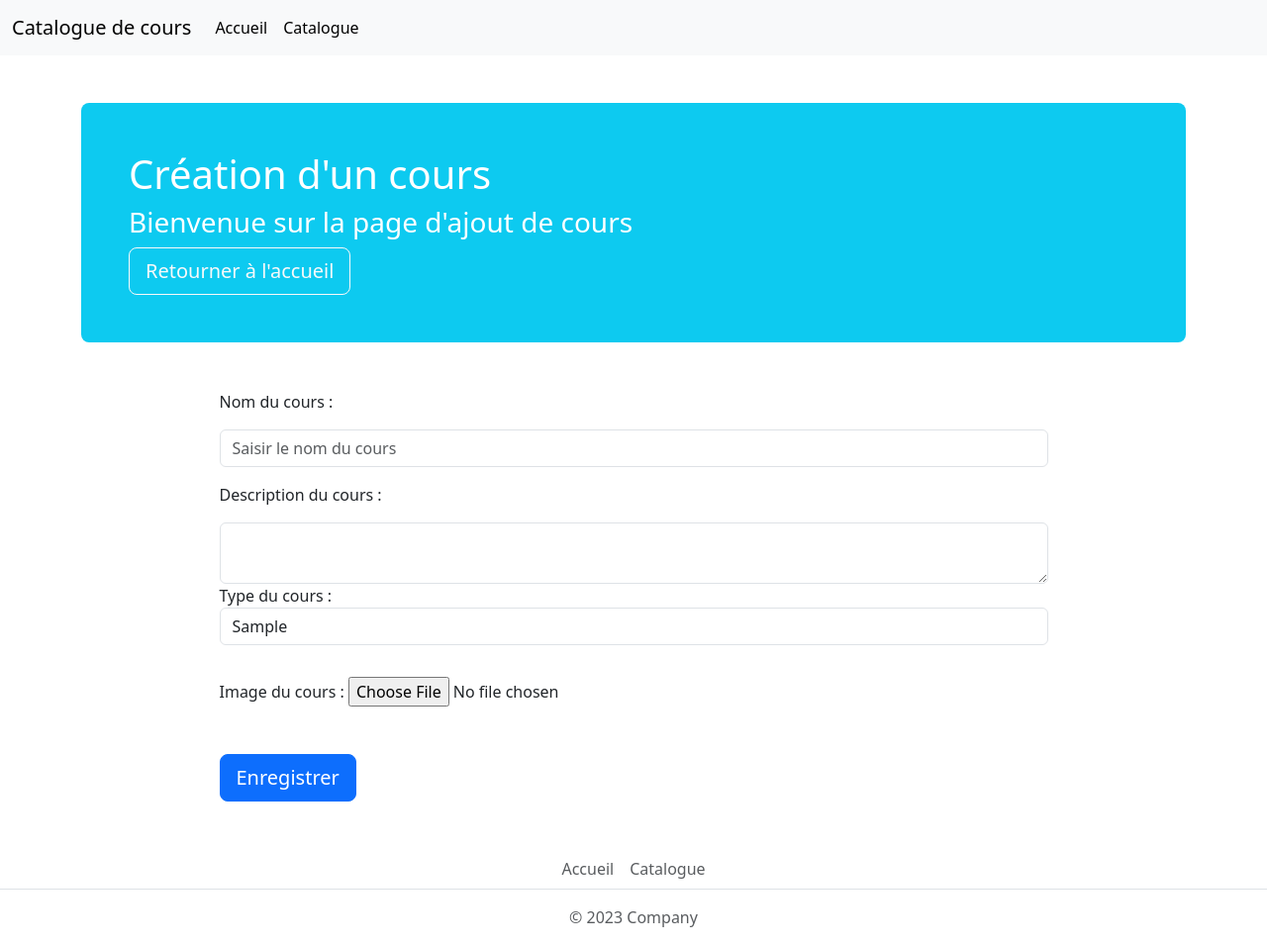
After one commit to Yves62/cours-cesi-php-sql, a PHP site: page /ajout-cours.php in a window 1280 px wide. The commit adds this page. Shown: the whole page at 99% size. Run offline with PHP 8.4, Linux system fonts and the light colour scheme; tables that the repository leaves empty or names only in its code hold one stand-in row (values such as "Sample post"); data that the repository does not hold is empty.

Commit message:
feat: added add cours feature

```diff
--- /dev/null
+++ b/ajout-cours.php
@@ -0,0 +1,69 @@
+<?php
+$title = "AJout d'un cours";
+
+include 'partials/header.php';
+require 'request/catalogue.dao.php';
+
+$types = getTypes();
+?>
+
+<?php
+// AJOUT
+if (isset($_POST['libelle'], $_POST['description'], $_POST['idType'])) {
+    $success = addCours($_POST['libelle'], $_POST['description'], $_POST['idType'], "php.jpg");
+    if ($success) { ?>
+        <div class="container-md">
+            <div class="alert alert-success alert-dismissible fade show" role="alert">
+                <p>L'ajout s'est bien déroulée</p>
+                <button type="button" class="btn-close" data-bs-dismiss="alert" aria-label="Close"></button>
+            </div>
+        </div>
+    <?php } else { ?>
+        <div class="container-md">
+            <div class="alert alert-warning alert-dismissible fade show" role="alert">
+                <p>L'ajout ne s'est pas bien déroulée</p>
+                <button type="button" class="btn-close" data-bs-dismiss="alert" aria-label="Close"></button>
+            </div>
+        </div>
+<?php  }
+}
+?>
+
+<div class="container-md mt-5">
+    <div class="h-100 p-5 text-bg-info text-white rounded-3">
+        <h1>Création d'un cours</h1>
+        <p class="h3">Bienvenue sur la page d'ajout de cours</p>
+        <a class="btn btn-outline-light btn-lg" href="index.php">Retourner à l'accueil</a>
+    </div>
+    <div class="mt-5 w-75 mx-auto">
+        <form action="" method="POST" enctype="multipart/form-data">
+            <div class="form-group">
+                <label for="libelle">Nom du cours : </label>
+                <input class="form-control mt-3" type="text" name="libelle" id="libelle" placeholder="Saisir le nom du cours">
+            </div>
+            <div class="form-group mt-3">
+                <label for="description">Description du cours : </label>
+                <textarea class="form-control mt-3" name="description" id="description"></textarea>
+            </div>
+            <div class="form-group">
+                <label for="idType">Type du cours :</label>
+                <select name="idType" id="idType" class="form-control">
+                    <?php foreach ($types as $type) : ?>
+                        <option value="<?= $type['idType'] ?>">
+                            <?= $type['libelle'] ?>
+                        </option>
+                    <?php endforeach; ?>
+                </select>
+            </div>
+            <div class="form-group mt-3">
+                <label for="image">Image du cours :</label>
+                <input type="file" name="image" id="image" class="form-control-file mt-3">
+            </div>
+            <input type="submit" value="Enregistrer" class="btn btn-primary btn-lg mt-5">
+        </form>
+    </div>
+</div>
+
+<?php
+include 'partials/footer.php';
+?>
--- a/request/catalogue.dao.php
+++ b/request/catalogue.dao.php
@@ -54,3 +54,14 @@ function updateCours($idCours,$libelle,$description, $idType){
     $stmt->bindValue(":idType", $idType, PDO::PARAM_INT);
     return $stmt->execute(); // renvoie un boolean
 }
+
+function addCours($libelle,$description, $idType,$image){
+    $dbh = getConnexion();
+    $req = "INSERT INTO cours(libelle,description,idType,image) VALUES (:libelle, :description, :idType, :image )";
+    $stmt = $dbh->prepare($req);
+    $stmt->bindValue(":libelle", $libelle, PDO::PARAM_STR);
+    $stmt->bindValue(":description", $description, PDO::PARAM_STR);
+    $stmt->bindValue(":idType", $idType, PDO::PARAM_INT);
+    $stmt->bindValue(":image", $image, PDO::PARAM_STR);
+    return $stmt->execute(); // renvoie un boolean
+}
```
